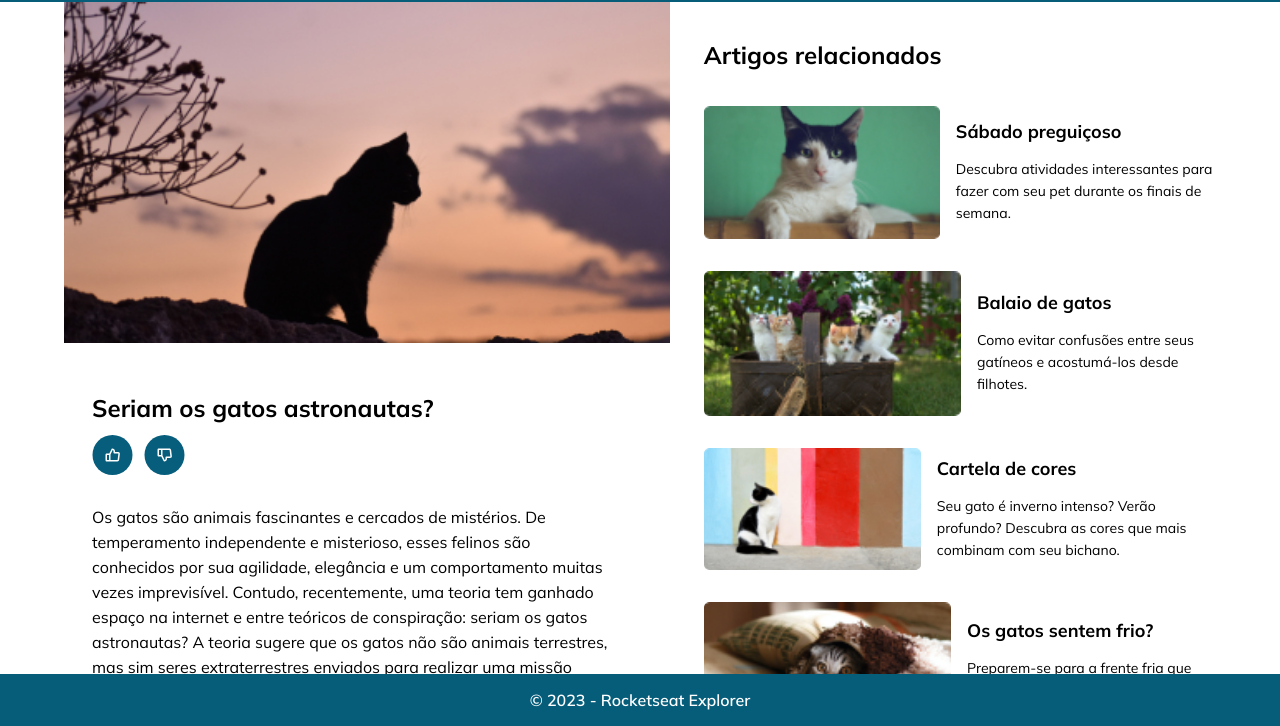
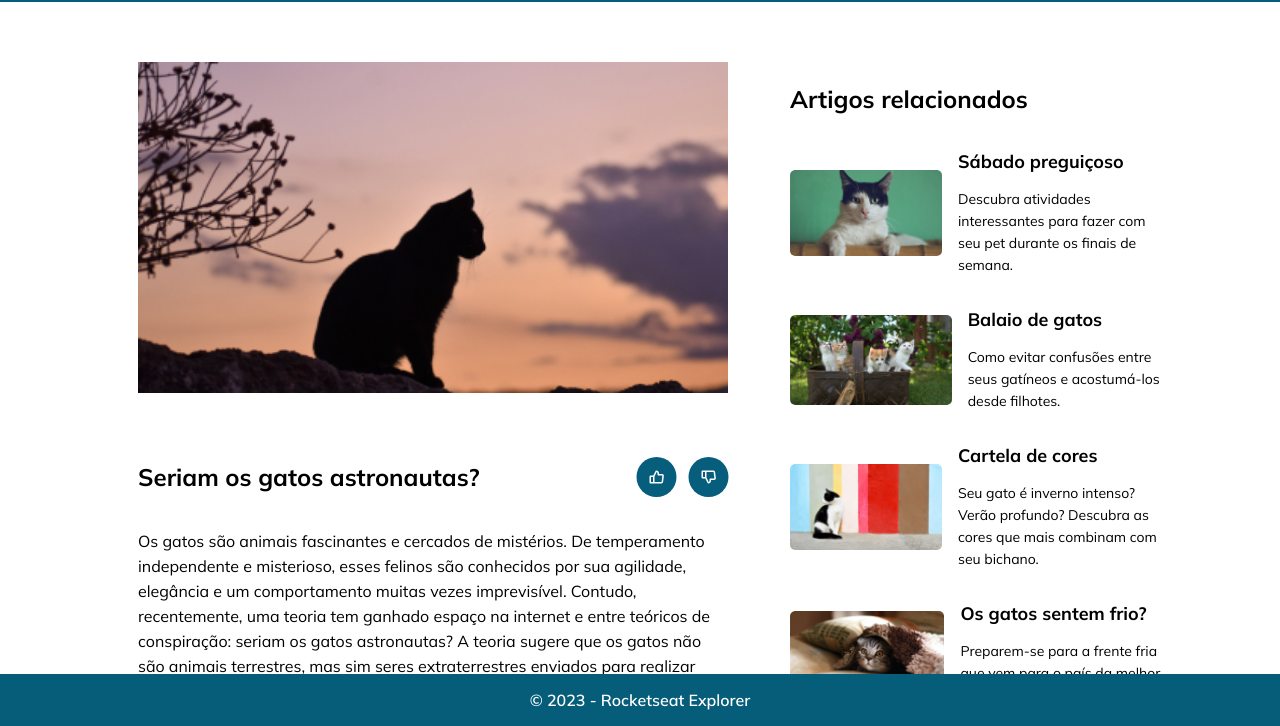
Before and after one commit to fernandoalvesrufino/catblog, a plain HTML site: page index.html in a window 1280 px wide. Shown: the part 74-800 px from the top of the page. Drawn offline with Linux system fonts and the light colour scheme.

Commit message:
finalizando catblog

```diff
--- a/index.html
+++ b/index.html
@@ -37,11 +37,13 @@
 
         <div class="content container">
 
+          <div class="topic">
             <h1>Seriam os gatos astronautas?</h1>
 
             <div class="buttons">
               <button><img src="./assets/like.svg" alt="Like"></button>
               <button><img src="./assets/deslike.svg" alt="Deslike"></button>
+            </div>
           </div>
 
           <div class="text">
@@ -53,8 +55,7 @@
           </div>
         </div>
 
-        <div class="content">
-          <div class="content">
+        <div class="content container">
           <div class="articles">
             <h2>Artigos relacionados</h2>
             <div class="others">
@@ -94,7 +95,6 @@
             </div>
           </div>
         </div>
-        </div>
       </main>
 
       <footer class="container">
--- a/style.css
+++ b/style.css
@@ -241,18 +241,24 @@ main .capa {
     width: 100%;
   }
 
+  header.container {
+    padding: 1.6rem 14rem;
+  }
+
   main {
     display: grid;
 
     grid-template-areas:
     "photo photo aside"
+    "conteudo conteudo aside"
     "conteudo conteudo aside";
 
     height: 100%;
-    width: 90%;
     margin: 0 auto;
 
     column-gap: 3.4rem;
+
+    padding: 4.4rem 11rem;
   }
 
   main div:nth-child(1) {
@@ -260,10 +266,31 @@ main .capa {
   }
 
   main div:nth-child(2) {
-    /* grid-area: conteudo;  */
+    grid-area: conteudo;
   }
 
   main div:nth-child(3) {
     grid-area: aside;
+    /* overflow-y: scroll; */
+    width: 38rem;
+
+    padding: 0;
+
+  }
+
+  .topic {
+    display: flex;
+    align-items: center;
+    justify-content: space-between;
+
+    padding: 3.2rem 0;
+  }
+
+  .capa {
+  padding: 1.6rem 2.8rem;
+  }
+
+  .topic h1, .buttons {
+    padding: 0;
   }
 }
```
Lines whose indentation alone changed are shown as unchanged.
